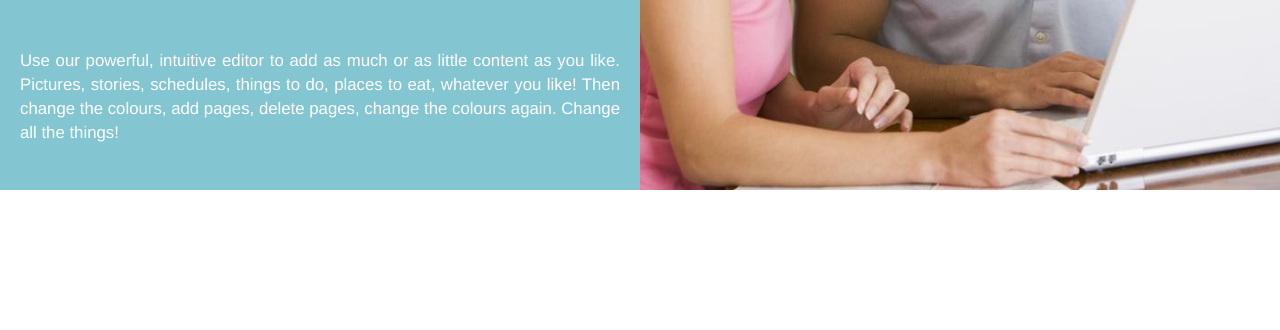
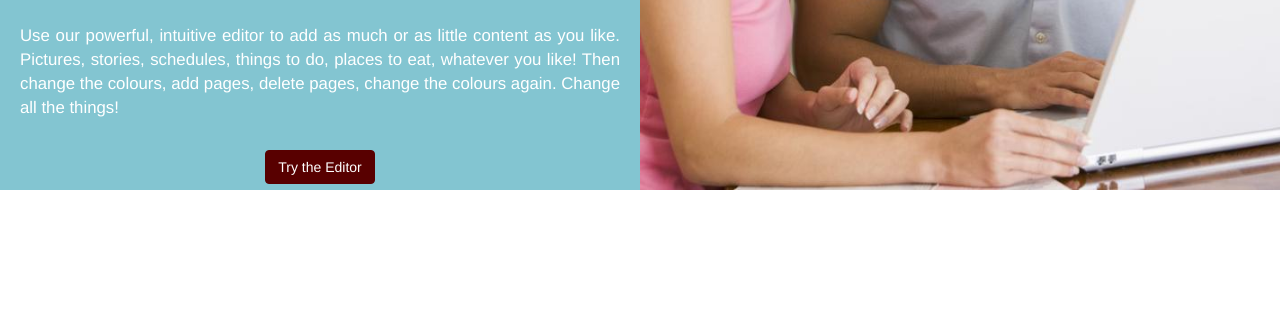
Before and after one commit to resorath/bootstrapwedding.com, a CodeIgniter app: page / in a window 1280 px wide. Shown: the part 2591-2921 px from the top of the page. Run offline with CodeIgniter, Linux system fonts and the light colour scheme; some libraries are stand-ins or nearby versions.

Commit message:
CTA buttons

```diff
--- a/application/views/home.php
+++ b/application/views/home.php
@@ -158,6 +158,8 @@
               </div>
             </div>
 
+            <div class="btn btn-primary btn-features-cta" id="btn-features-cta-website">View More Designs</div>
+
 
           </div>
 
@@ -170,15 +172,15 @@
           <div class="features-text" id="features-customize-left">
             <h2>Then Make it Yours</h2>
 
-            <div id="mockups-container">
-              <iframe width="560" height="315" src="//www.youtube.com/embed/FsjwG3FQna4" frameborder="0" allowfullscreen></iframe>
-            </div>
+            <iframe width="560" height="315" src="//www.youtube.com/embed/FsjwG3FQna4" frameborder="0" allowfullscreen id="features-video-embed"></iframe>
 
             <p>Use our powerful, intuitive editor to add as much or as little content as you like. Pictures, stories, schedules, things to do, places to eat, whatever you like! Then change the colours, add pages, delete pages, change the colours again. Change all the things!</p>
 
+
+           <div class="btn btn-primary btn-features-cta">Try the Editor</div>
           </div>
 
-          <div class="features-image" id="features-customize-right">
+          <div class="features-image" id="features-customize-right" id="btn-features-cta-customize">
           </div>
 
           <div class="features-footer mobile-block-only"></div>
--- a/assets/css/core.css
+++ b/assets/css/core.css
@@ -448,7 +448,7 @@ html, body
 
 #features-customize-left > p
 {
-	margin-top: 30px;
+	margin-top: 20px;
 }
 
 #features-customize-left
@@ -466,3 +466,24 @@ html, body
 	background-image: url('../img/computercouple.jpg');
 	background-color: #3F4136;
 }
+
+.btn-features-cta
+{
+	background-color: #580000;
+	border-color: #580000;
+}
+
+#btn-features-cta-website
+{
+	margin-top: 50px;
+}
+
+#btn-features-cta-customize
+{
+	margin-top: 0px;
+}
+
+#features-video-embed
+{
+	margin-top: 20px;
+}
```
